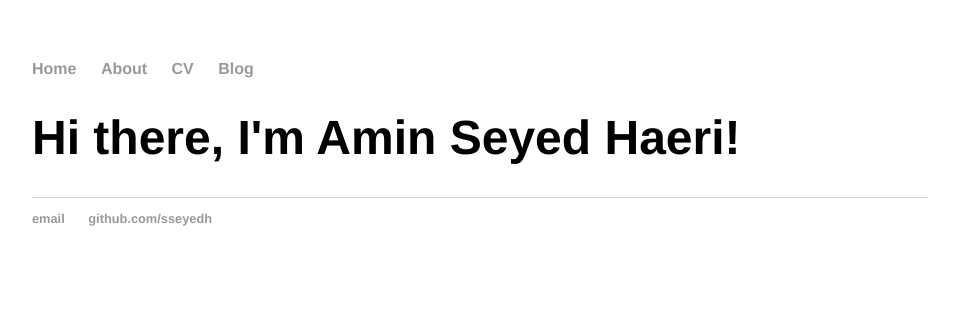
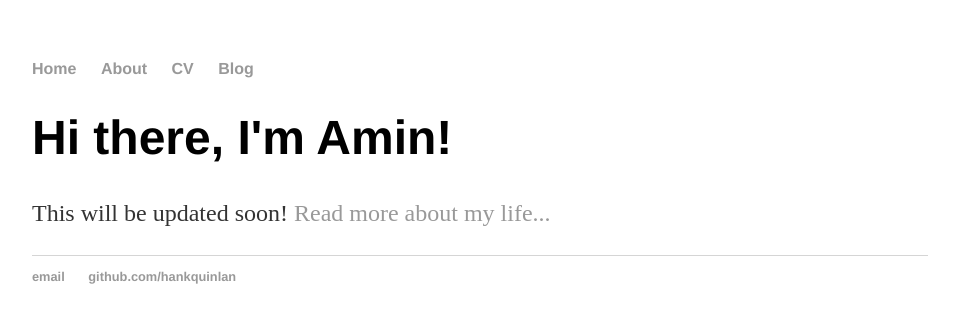
Before and after one commit to sseyedh/sseyedh.github.io, a Jekyll site: the page built from index.html, in a window 1280 px wide. Shown: the top 323 px of the page, without its empty margins (160-1119 px from the left). Built offline with Jekyll 4.4.1, drawn with Linux system fonts in a browser that asks for light colours.

Commit message:
Update index.html

```diff
--- a/index.html
+++ b/index.html
@@ -1,29 +1,8 @@
-<!DOCTYPE html>
-<html>
-	<head>
-		<title>Amin Seyed Haeri, Data Scientist</title>
-		<!-- link to main stylesheet -->
-		<link rel="stylesheet" type="text/css" href="/css/main.css">
-	</head>
-	<body>
-		<nav>
-    		<ul>
-        		<li><a href="/">Home</a></li>
-	        	<li><a href="/about">About</a></li>
-        		<li><a href="/cv">CV</a></li>
-        		<li><a href="/blog">Blog</a></li>
-    		</ul>
-		</nav>
-		<div class="container">
-    		<div class="blurb">
-        		<h1>Hi there, I'm Amin Seyed Haeri!</h1>
-    		</div><!-- /.blurb -->
-		</div><!-- /.container -->
-		<footer>
-    		<ul>
-        		<li><a href="mailto:amin.seyedhaeri@gmail.com">email</a></li>
-        		<li><a href="https://github.com/sseyedh">github.com/sseyedh</a></li>
-			</ul>
-		</footer>
-	</body>
-</html>
+---
+layout: default
+title: Amin Seyed Haeri
+---
+<div class="blurb">
+	<h1>Hi there, I'm Amin!</h1>
+	<p>This will be updated soon! <a href="/about">Read more about my life...</a></p>
+</div><!-- /.blurb -->
```
